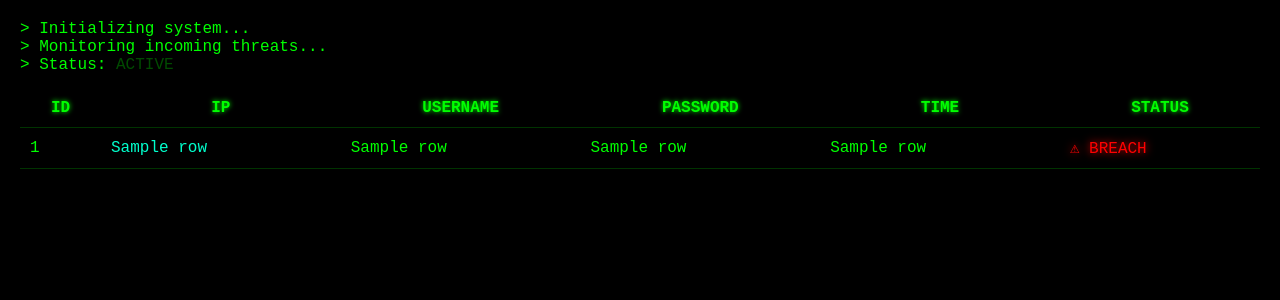
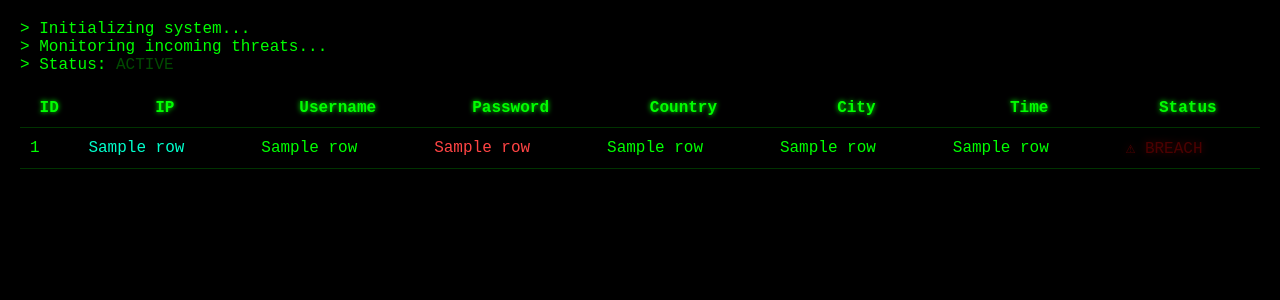
Before and after one commit to AnushiaSharma/honeypot, a Flask app: template templates/dashboard.html in a window 1280 px wide. Shown: the part 103-403 px from the top of the page. Run offline with Flask 3, Linux system fonts and the light colour scheme; the template is opened without the code that fills it: most values are stand-ins (such as "Sample title", 1, 10 or a date in 2020).

Commit message:
Enhance attack logging and database schema to include country and city information

```diff
--- a/templates/dashboard.html
+++ b/templates/dashboard.html
@@ -86,20 +86,37 @@
     <tr>
         <th>ID</th>
         <th>IP</th>
-            <th>USERNAME</th>
-            <th>PASSWORD</th>
-            <th>TIME</th>
-            <th>STATUS</th>
+        <th>Username</th>
+        <th>Password</th>
+        <th>Country</th>
+        <th>City</th>
+        <th>Time</th>
+        <th>Status</th>
     </tr>
 
     {% for row in data %}
     <tr>
         <td>{{ row[0] }}</td>
+
         <td class="ip">{{ row[1] }}</td>
+
         <td>{{ row[2] }}</td>
-            <td>{{ row[3] }}</td>
-            <td>{{ row[4] }}</td>
-            <td class="attack">⚠ BREACH</td>
+
+        <td style="color:#ff4444;">
+            {{ row[3] }}
+        </td>
+
+        <td>
+            {{ row[4] if row[4] != "Unknown" else "🌐 Hidden" }}
+        </td>
+
+        <td>
+            {{ row[5] if row[5] != "Unknown" else "🌐 Hidden" }}
+        </td>
+
+        <td>{{ row[6] }}</td>
+
+        <td class="attack blink">⚠ BREACH</td>
     </tr>
     {% endfor %}
 </table>
```
Also changed, not shown: database.py (+20 -9 lines), database.db, 1 other file. Lines whose indentation alone changed are shown as unchanged.
